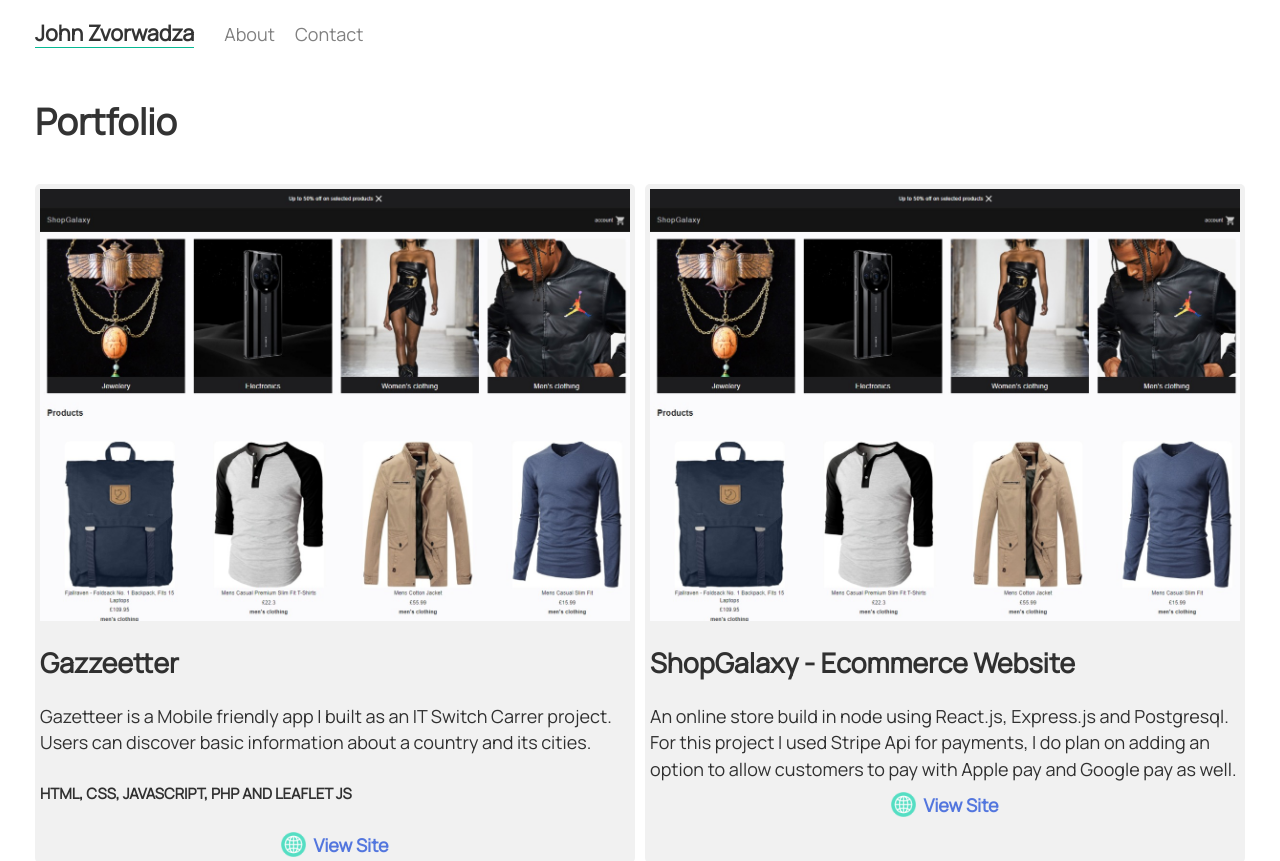
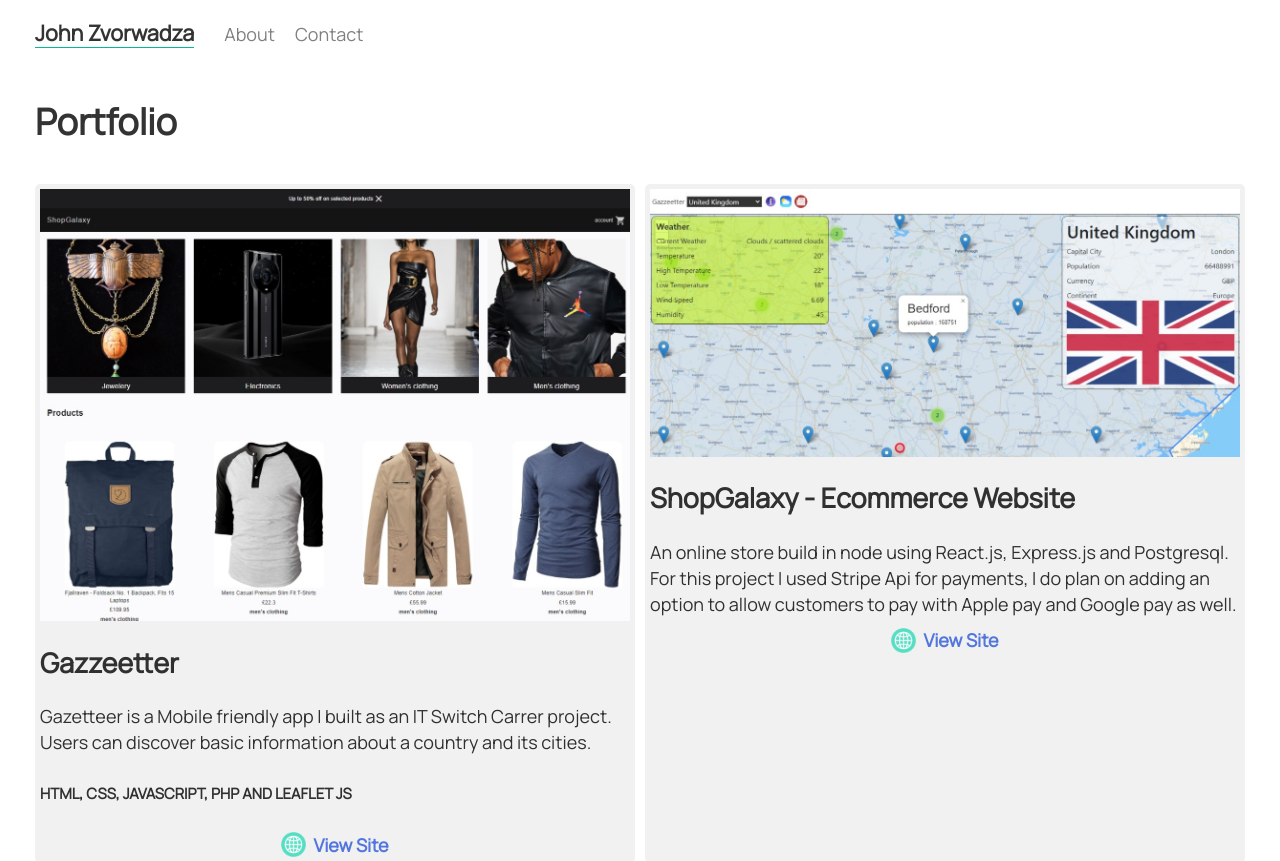
Before and after one commit to johnzvorwadza/react_portfolio, a React (Create React App) app: page /#/ in a window 1280 px wide. Shown: the top 861 px of the page. Built offline with nearby package versions, Linux system fonts and the light colour scheme.

Commit message:
fixed gazetteer project image

```diff
--- a/src/Portfolio.js
+++ b/src/Portfolio.js
@@ -2,7 +2,7 @@
 import Links from './Links'
 import shopgalaxyimage from './img/shopgalaxy.jpeg'
 import redditminimalimage from './img/redditminimal.jpeg'
-import shareimage from './img/share.jpeg'
+import gazetteerimage from './img/gazetteer.jpeg'
 
 function Portfolio() {
   return (
@@ -28,7 +28,7 @@
 
 
         <div className='portfolio'>
-            <img className='portfolioImg' src={shopgalaxyimage}/>
+            <img className='portfolioImg' src={gazetteerimage}/>
             <div>
                 <h2 style={{marginTop:20}}>ShopGalaxy - Ecommerce Website</h2>
                 <span>An online store build  in node using React.js, Express.js and Postgresql. For this project I used Stripe Api for payments, I do plan on adding an option to allow customers to pay with Apple pay and Google pay as well.</span>
```
